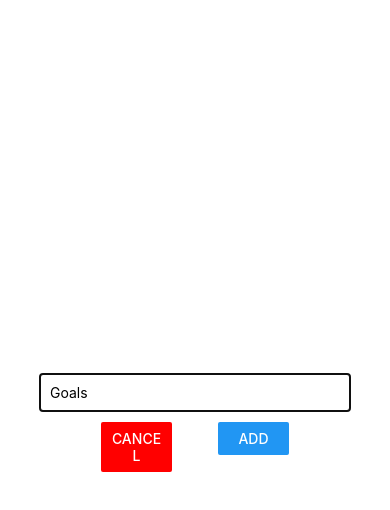
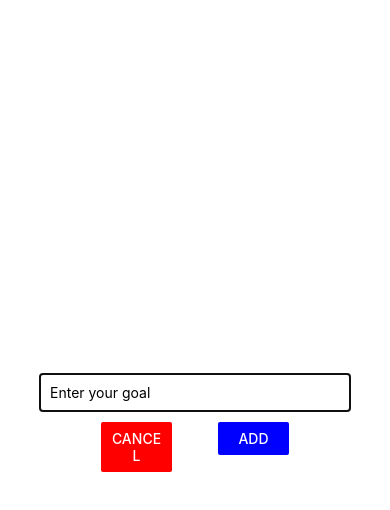
Before and after one commit to jannat412/rn-complete-guide, a React Native app: screen / in a window 390 px wide. Both pictures are taken after a click on the button "ADD NEW GOAL". Shown: the top 510 px of the page. Built offline with nearby package versions, Linux system fonts and the light colour scheme.

Commit message:
Tost and Validation add

```diff
--- a/App.js
+++ b/App.js
@@ -1,18 +1,16 @@
 import React, { useState } from 'react';
+import { StyleSheet, Button, View, FlatList } from 'react-native';
+import GoalInput from './components/GoalInput';
 import GoalItem from './components/GoalItem';
-import GoalInput from './components/GoalInput';
-
-import { StyleSheet, View, FlatList, Button } from 'react-native';
 
 export default function App() {
-
   const [courseGoal, setCourseGoal] = useState([]);
   const [isAddMode, setIsAddMode] = useState(false);
 
   const addGoalHandler = goalTitle => {
-    setCourseGoal(currentGoals => [...courseGoal,
-    { id: (Math.floor(Math.random() * 1000) + 1).toString(), value: goalTitle }
-    ]);
+    setCourseGoal(currentGoal => [...courseGoal, {
+      id: (Math.floor(Math.random() * 1000) + 1).toString(), value: goalTitle
+    }]);
     setIsAddMode(false);
   };
 
@@ -22,14 +20,14 @@ export default function App() {
     });
   };
 
-  const GoalOnCancelation = () => {
+  const goalOnCancelation = () => {
     setIsAddMode(false);
   };
 
   return (
-    <View style={styles.screen}>
+      <View style={styles.container}>
         <Button title="Add New Goal" onPress={() => setIsAddMode(true)} />
-      <GoalInput visible={isAddMode} onAddGoal={addGoalHandler} onCancel={GoalOnCancelation} />
+        <GoalInput visible={isAddMode} onAddGoal={addGoalHandler} onCancel={goalOnCancelation} />
         <FlatList
             keyExtractor={(item, index) => item.id}
             data={courseGoal}
@@ -40,7 +38,7 @@ export default function App() {
 }
 
 const styles = StyleSheet.create({
-  screen: {
+  container: {
     padding: 50
-  }
+  },
 });
--- a/components/GoalInput.js
+++ b/components/GoalInput.js
@@ -1,52 +1,62 @@
-import React, { useState } from 'react';
-import { View, TextInput, Button, StyleSheet, Modal } from 'react-native';
+import React, {useState} from 'react';
+import {StyleSheet, Button, View, TextInput, Modal, ToastAndroid} from 'react-native';
 
 const GoalInput = props => {
-  const [enterGoal, setEnteredGoal] = useState('');
-  const goalInputHandler = (enterGoal) => {
-    setEnteredGoal(enterGoal);
+  const [enterGoal, setEnterGoal] = useState('');
+
+  const goalInputHandler = (enterGoal) =>{
+    setEnterGoal(enterGoal);
   };
-  const addGoalHander = () => {
+  const addGoalHandler = () =>{
     props.onAddGoal(enterGoal);
-    setEnteredGoal('');
+    setEnterGoal('');
   };
-  const goalCancelation = () => {
+  const goalCancalation = () =>{
     props.onCancel();
-    setEnteredGoal('');
+    setEnterGoal('');
   }
-  return (
-    <Modal visible={props.visible} animationType="slide">
-      <View style={styles.inputContainer}>
-        <TextInput
-          placeholder="Goals"
-          style={styles.input}
-          onChangeText={goalInputHandler}
-          value={enterGoal} />
-        <View style={styles.buttonContainer}>
-          <View style={styles.button}>
-            <Button title="Cancel" color="red" onPress={goalCancelation} />
-          </View>
-          <View style={styles.button} >
-            <Button title="add" onPress={addGoalHander} />
+
+  const CheckTextInput = () => {
+    if (enterGoal != '') {
+      addGoalHandler();
+      ToastAndroid.show(enterGoal+ ' added!', ToastAndroid.SHORT);
+    } else {
+      ToastAndroid.show('Please Enter Goals!', ToastAndroid.SHORT);
+    }
+  };
+
+  return(
+      <Modal visible = {props.visible} animationType = "slide">
+        <View style = {styles.inputContainer}>
+          <TextInput
+              placeholder = "Enter your goal"
+              style = {styles.input}
+              onChangeText ={ goalInputHandler }
+              value = {enterGoal}/>
+          <View style = {styles.buttonContainer}>
+            <View style = {styles.button}>
+              <Button title = "Cancel" color = "red" onPress = {goalCancalation}/>
+            </View>
+            <View style = {styles.button}>
+              <Button title = "Add" color = "blue" onPress = {CheckTextInput}/>
+            </View>
           </View>
         </View>
-      </View>
-    </Modal>
-
+      </Modal>
   );
 }
 
 export default GoalInput;
 
 const styles = StyleSheet.create({
-  inputContainer: {
+  inputContainer:{
     flex: 1,
     justifyContent: 'center',
     alignItems: 'center'
   },
-  input: {
+  input:{
     width: '80%',
-    borderColor: 'black',
+    borderColor: 'blue',
     borderWidth: 1,
     padding: 10,
     marginBottom: 10
--- a/components/GoalItem.js
+++ b/components/GoalItem.js
@@ -1,13 +1,21 @@
 import React from 'react';
-import { View, Text, StyleSheet, TouchableOpacity } from 'react-native';
+import { View, Text, StyleSheet, TouchableOpacity, ToastAndroid } from 'react-native';
 
 const GoalItem = props => {
+  const deleteItem = () =>{
+    props.onDelete();
+    ToastAndroid.show(props.title + ' deleted!', ToastAndroid.SHORT);
+  };
+
+  const clickedItem = () =>{
+    ToastAndroid.show(props.title + ' clicked!', ToastAndroid.SHORT);
+  };
   return (
-    <TouchableOpacity activeOpacity={0.6} onLongPress={props.onDelete}>
-      <View style={styles.listItem}>
-        <Text>{props.title}</Text>
-      </View>
-    </TouchableOpacity>
+      <TouchableOpacity activeOpacity = {0.6} onLongPress = {deleteItem} onPress = {clickedItem}>
+        <View style = {styles.listItem}>
+          <Text>{props.title}</Text>
+        </View>
+      </TouchableOpacity>
   );
 };
 
@@ -19,7 +27,7 @@ const styles = StyleSheet.create({
     flexDirection: 'column-reverse',
     marginVertical: 10,
     backgroundColor: '#ccc',
-    borderColor: 'black',
+    borderColor: 'blue',
     borderWidth: 1
   }
 });
```
Lines whose indentation alone changed are shown as unchanged.
